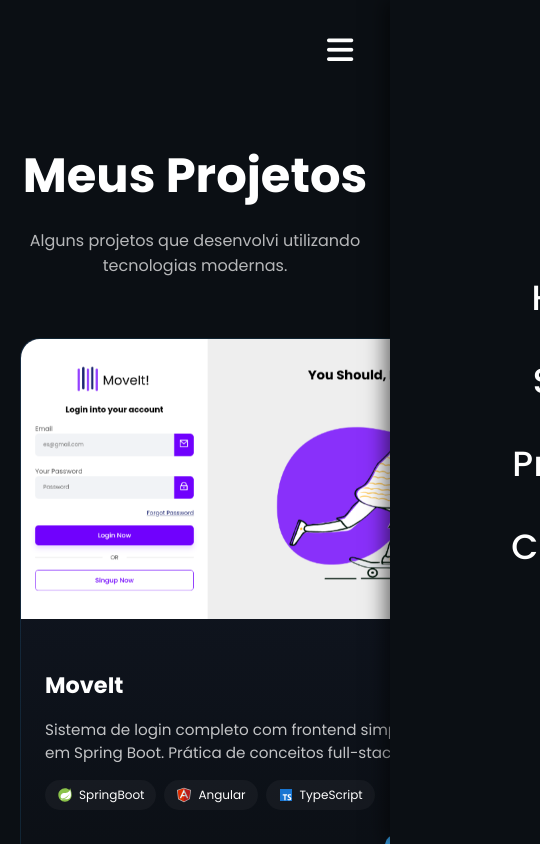
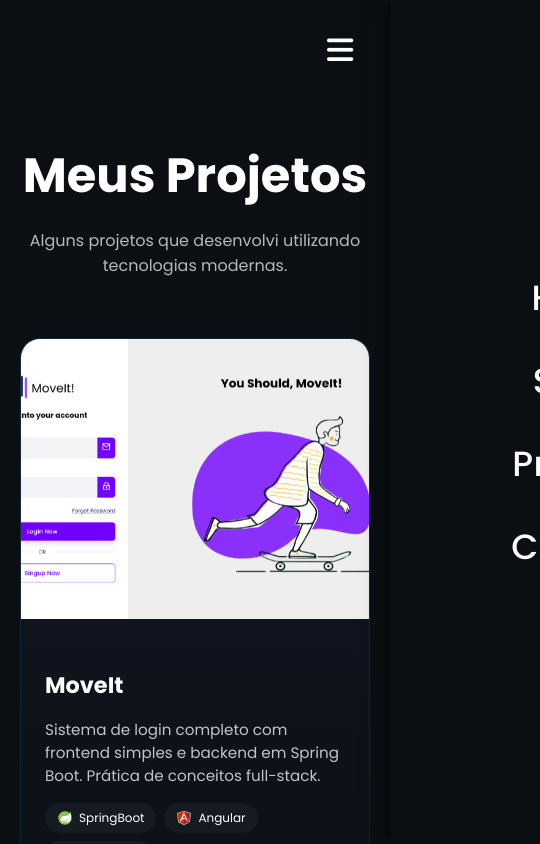
Before and after one commit to witaloxz/my-portfolio, an Angular app in the folder front-end/: page /projetos in a window 390 px wide. Shown: the top 844 px of the page, 540 px wide, since content can reach past the window. Built offline with nearby package versions, Linux system fonts and the light colour scheme.

Commit message:
style: adjusts layout for mobile pages/project

```diff
--- a/front-end/src/app/pages/home/home.component.scss
+++ b/front-end/src/app/pages/home/home.component.scss
@@ -95,6 +95,7 @@
 }
 
 @media (max-width: 600px) {
+
   .content-icons {
     gap: 24px;
   }
--- a/front-end/src/app/pages/project/project.component.scss
+++ b/front-end/src/app/pages/project/project.component.scss
@@ -142,3 +142,15 @@
   box-shadow: 0 0 22px rgba(52, 152, 219, 0.5);
   transform: translateX(3px);
 }
+
+@media (max-width: 900px) {
+  .projects-grid {
+    grid-template-columns: 1fr;
+    gap: 32px;
+  }
+
+  .project-card {
+    max-width: 520px;
+    margin: 0 auto;
+  }
+}
```
